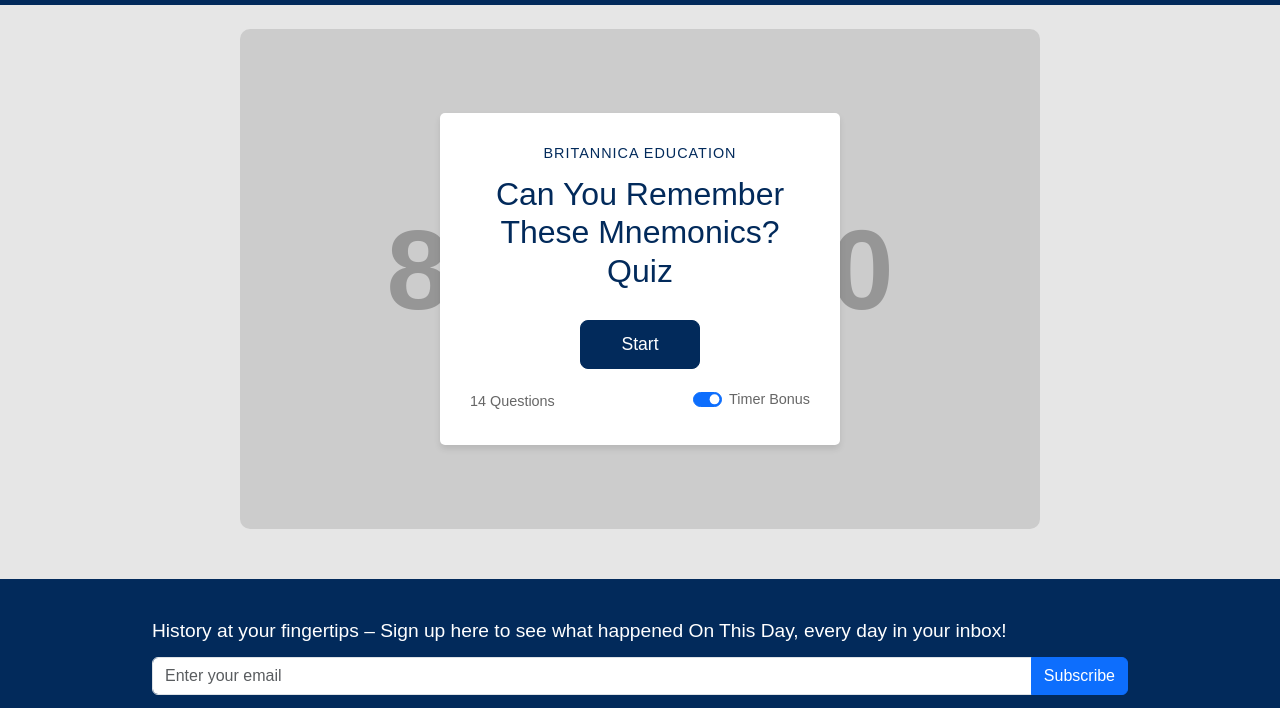
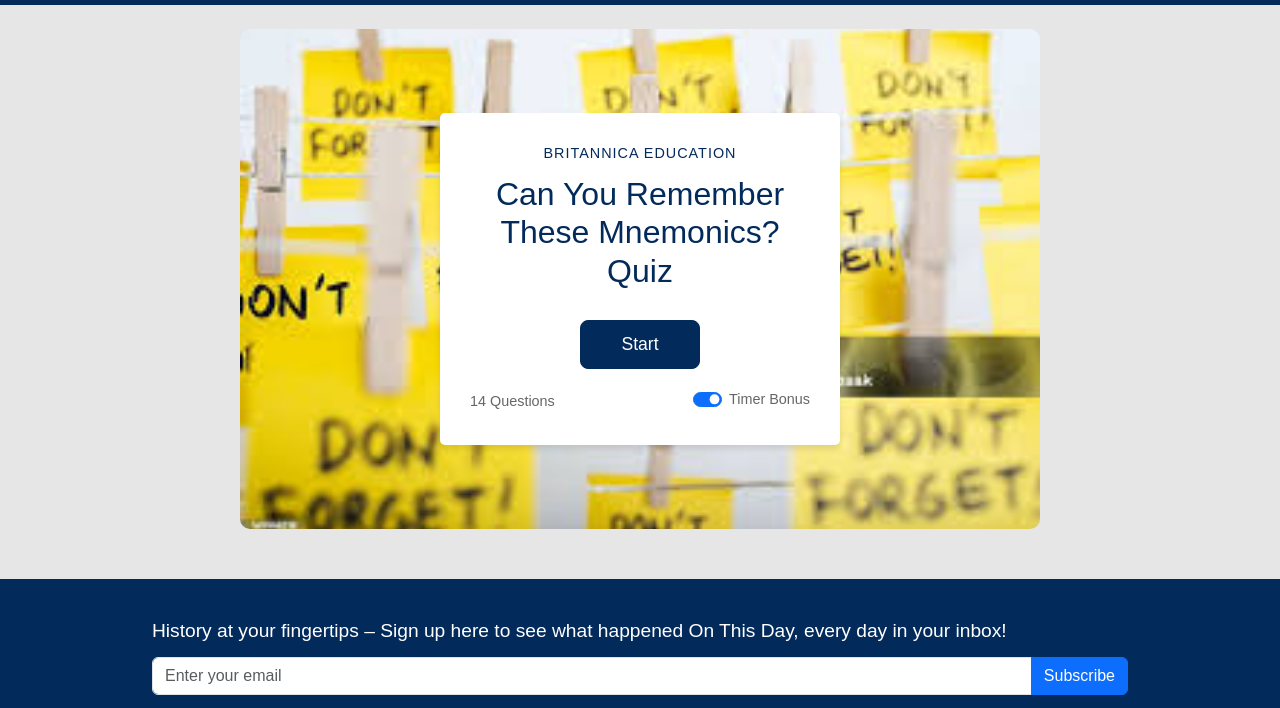
Before and after one commit to Marium-8707/WP-Assignment-1, a plain HTML site: page index.html in a window 1280 px wide. Shown: the part 55-763 px from the top of the page. Drawn offline with nearby package versions, Linux system fonts and the light colour scheme; placeholder pictures from the web are drawn by us.

Commit message:
Update quiz-styles.css

```diff
--- a/quiz-styles.css
+++ b/quiz-styles.css
@@ -40,7 +40,7 @@ header {
 }
 
 .quiz-background {
-    background-image: url('https://placehold.co/800x500/yellow/white');
+    background-image: url('bckimg.jpg');
     background-size: cover;
     background-position: center;
     height: 500px;
```
